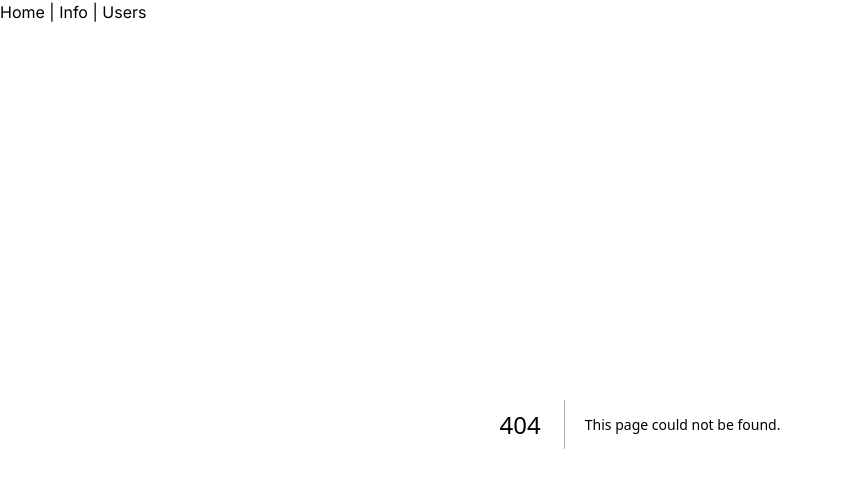
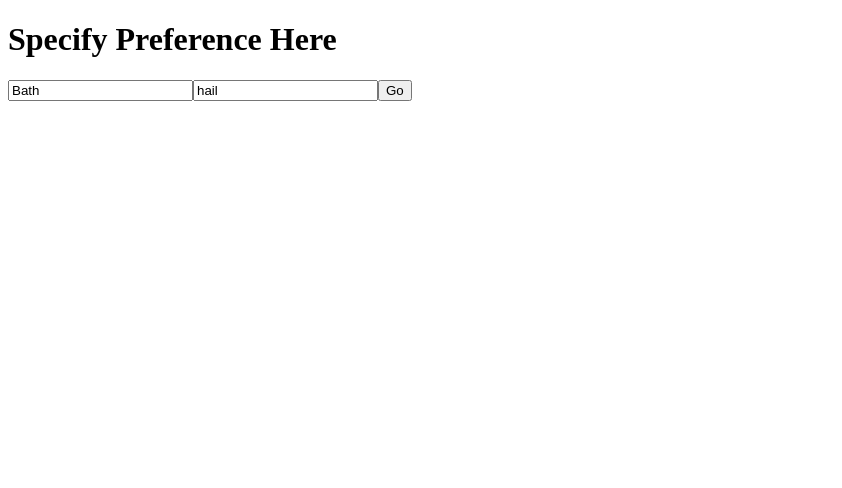
Before and after one commit to onionmccabbage/ReactNextTS_training, a Next.js app in the folder my-routing/: page /get_prefs in a window 1280 px wide. Before the commit this address had no page. Shown: the top 488 px of the page, without its empty margins (0-842 px from the left). Built offline with nearby package versions, Linux system fonts and the light colour scheme.

Commit message:
using router push to navigate - send form fields to another routed compent

```diff
--- a/my-routing/pages/blog/[slug].tsx
+++ b/my-routing/pages/blog/[slug].tsx
@@ -1,5 +1,5 @@
 
-// this fil is <proj>/pages/blog/
+// this file is <proj>/pages/blog/
 
 import { useRouter } from "next/router";
 
--- /dev/null
+++ b/my-routing/pages/get_prefs.tsx
@@ -0,0 +1,37 @@
+import { useRouter } from 'next/router'
+import { useState } from 'react';
+export default function GetPrefs() {
+  const router = useRouter()
+  const [prefs, setPrefs] = useState({ 'city': 'Bath', 'desc': 'hail' })
+  // could be other events (MouseEvent or just Event)
+  function onPrefsCompleted(event: any) {
+    event.preventDefault(); // we do not want the form to submit
+    // console.log(`city is ${prefs.city}`)
+    router.push({
+      pathname: "/weather/[city]/[desc]",
+      query: { city: prefs.city, desc: prefs.desc },
+    });
+  }
+  //
+  function handlePrefsChange(e: React.FormEvent<HTMLInputElement>) {
+    const whichField = e.currentTarget.name
+    if (whichField == 'city') {
+      // setCity(e.target.value) // ts doesnt like this
+      setPrefs({...prefs, 'city':e.currentTarget.value})
+    } else if (whichField == 'desc') {
+      // setDesc(e.target.value)
+      setPrefs({...prefs, 'desc':e.currentTarget.value})
+    }
+  }
+
+  return (
+    <div>
+      <h1>Specify Preference Here</h1>
+      <form >
+        <input name="city" placeholder="City name" value={prefs.city} onChange={handlePrefsChange} />
+        <input name="desc" placeholder="Weather Description" value={prefs.desc} onChange={handlePrefsChange} />
+        <button onClick={onPrefsCompleted}>Go</button>
+      </form>
+    </div>
+  );
+}
```
